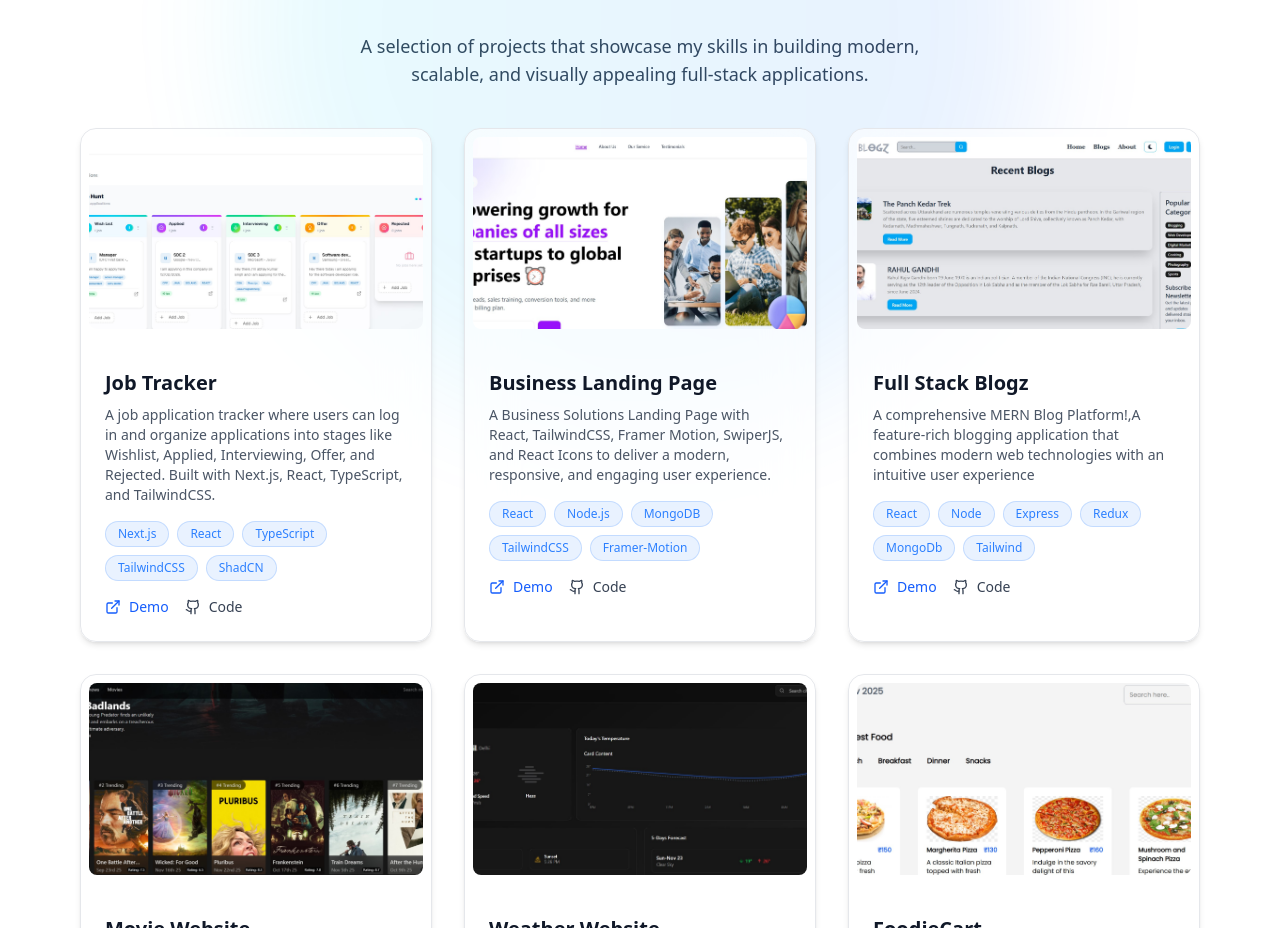
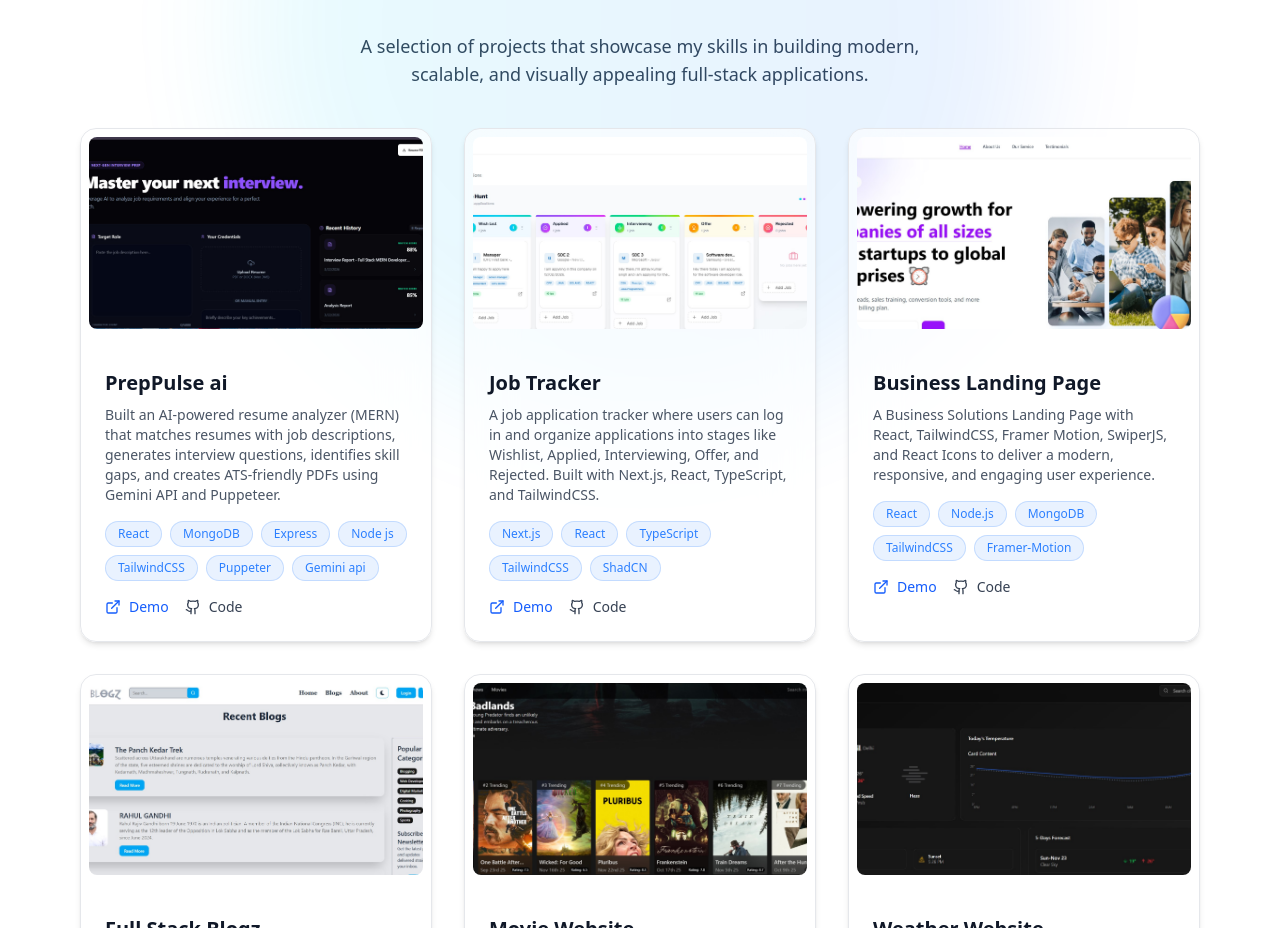
Before and after one commit to abhaydotcom/Portfolio, a React (Vite) app: page / in a window 1280 px wide. Shown: the part 1303-2231 px from the top of the page. Built offline with nearby package versions, Linux system fonts and the light colour scheme.

Commit message:
adding a new project

```diff
--- a/src/pages/Projects.jsx
+++ b/src/pages/Projects.jsx
@@ -7,9 +7,17 @@ import Movieflix from '../../public/Movieflix.jpg'
 import WeatherWeb from '../../public/WeatherWeb.jpg'
 import chatify from '../../public/image.png'
 import DashboardPage from "../../public/DashboardPage.jpg"
+import prepPulse1 from "../../public/prepPulseai1.jpg"
 
 const project=[
-
+   { title: "PrepPulse ai",
+    description:
+      "Built an AI-powered resume analyzer (MERN) that matches resumes with job descriptions, generates interview questions, identifies skill gaps, and creates ATS-friendly PDFs using Gemini API and Puppeteer.",
+    tech: [ "React", "MongoDB","Express","Node js", "TailwindCSS","Puppeter","Gemini api"],
+    image:prepPulse1,
+    demo: "https://preppulseaiweb.vercel.app/",
+    github: "https://github.com/abhaydotcom/Ai-resume-generation",
+  },
   { title: "Job Tracker",
     description:
       " A job application tracker where users can log in and organize applications into stages like Wishlist, Applied, Interviewing, Offer, and Rejected. Built with Next.js, React, TypeScript, and TailwindCSS.",
```
Also changed, not shown: public/prepPulseai1.jpg (added).
